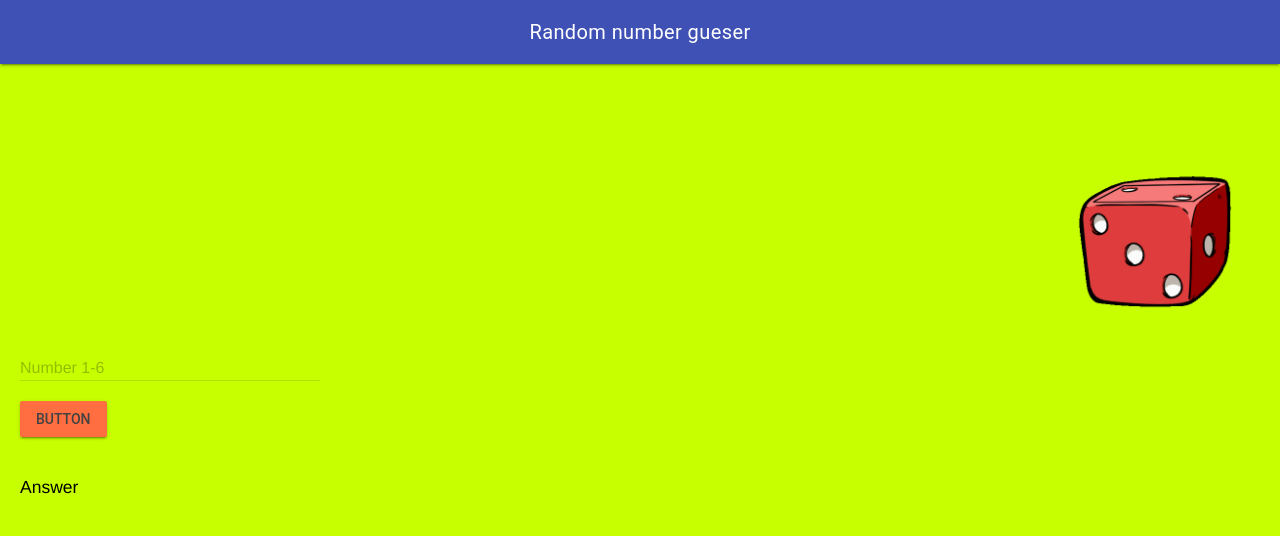
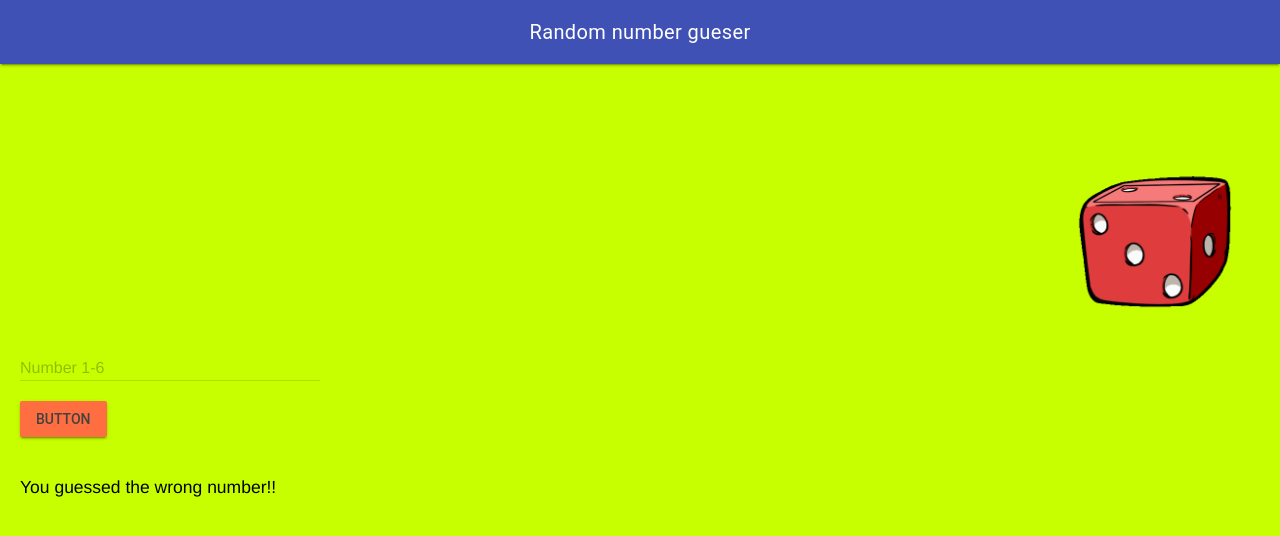
Before and after one commit to MTHS-ICD2O-1-2023/ICD2O-Unit-5-01-Jack-LeVasseur, a plain HTML site: page index.html in a window 1280 px wide. Drawn offline with nearby package versions, Linux system fonts and the light colour scheme.

Commit message:
Updated index.html

```diff
--- a/index.html
+++ b/index.html
@@ -48,7 +48,7 @@
       <br />
       <br />
       <div class="page-content-answer">
-        <div id="answer">Answer</div>
+        <div id="answer">You guessed the wrong number!!</div>
       </div>
     </main>
   </div>
```
